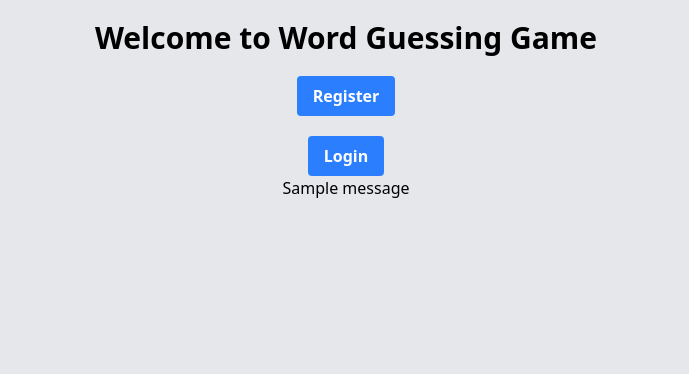
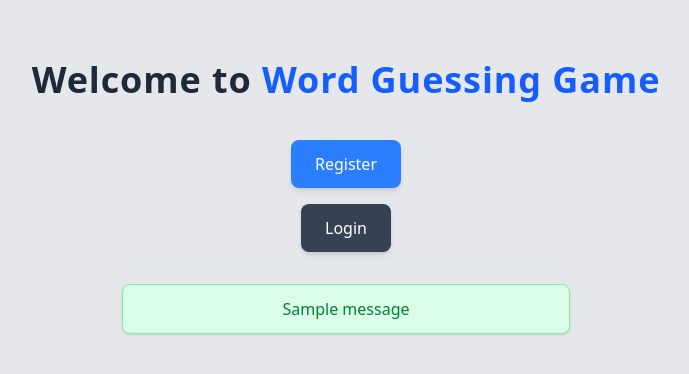
Before and after one commit to Vignesh9123/ot-word-guess-game, a Django app: page / in a window 1280 px wide. Shown: the top 374 px of the page, without its empty margins (294-983 px from the left). Run offline with Django 5.2, Linux system fonts and the light colour scheme; tables that the repository leaves empty hold one stand-in row (values such as "Sample post"); one stand-in notice (Sample message) is shown.

Commit message:
Update index styling

```diff
--- a/wordgame/templates/index.html
+++ b/wordgame/templates/index.html
@@ -1,37 +1,73 @@
 {% extends "layout.html" %}
 
 {% block content %}
-<h1 class="text-3xl font-bold text-center">Welcome {% if user %} Back {% endif %} to Word Guessing Game</h1>
+<div class="max-w-3xl mx-auto mt-10">
+    <h1 class="text-4xl font-extrabold text-center text-gray-800 tracking-wide">
+        Welcome {% if user %} Back {% endif %} to
+        <span class="text-blue-600">Word Guessing Game</span>
+    </h1>
+
     {% if user %}
-<div class="flex gap-5 items-center mt-5 justify-center">
-    <p class="text-center">Hello, {{ user.username }}!</p>
-    <a href="{% url 'logout' %}" class="bg-blue-500 hover:bg-blue-700 text-white font-bold py-2 px-4 rounded">Logout</a>
+    <div class="flex flex-col items-center mt-8 gap-3">
+        <p class="text-lg text-gray-700">Hello, <span class="font-semibold">{{ user.username }}</span></p>
+        <a href="{% url 'logout' %}"
+           class="bg-red-500 hover:bg-red-600 text-white font-medium py-2 px-5 rounded-lg shadow transition">
+           Logout
+        </a>
     </div>
-{% if games_played_today %}
-<p class="text-center my-2">You have played {{ games_played_today }} games today.</p>
-{% endif %}
-<div class="flex flex-col gap-5 items-center mt-5">
-    <a href="{% url 'start_game' %}" class="bg-blue-500 hover:bg-blue-700 text-white font-bold py-2 px-4 rounded">Start
-        Game</a>
+
+    <p class="text-center text-gray-600 mt-4">
+        You have played <span class="font-semibold">{{ games_played_today }}</span> games today.
+    </p>
+
+    <div class="flex flex-col items-center gap-4 mt-8">
+        <a href="{% url 'start_game' %}"
+           class="bg-blue-500 hover:bg-blue-600 text-white font-medium py-3 px-6 rounded-lg shadow-md transition transform hover:scale-105">
+           Start Game
+        </a>
+
         {% if user.is_admin %}
-        <div class="flex gap-5 justify-center items-center mt-5">
-            <a href="{% url 'admin_day' %}" class="bg-blue-500 hover:bg-blue-700 text-white font-bold py-2 px-4 rounded">Day Report for Admin</a>
-            <a href="{% url 'admin_user' %}" class="bg-blue-500 hover:bg-blue-700 text-white font-bold py-2 px-4 rounded">User Report for Admin</a>
+        <div class="flex flex-wrap justify-center gap-4 mt-6">
+            <a href="{% url 'admin_day' %}"
+               class="bg-green-500 hover:bg-green-600 text-white font-medium py-2 px-5 rounded-lg shadow-md transition">
+                Day Report
+            </a>
+            <a href="{% url 'admin_user' %}"
+               class="bg-green-500 hover:bg-green-600 text-white font-medium py-2 px-5 rounded-lg shadow-md transition">
+                User Report
+            </a>
         </div>
         {% endif %}
     </div>
+
     {% else %}
-    <div class="flex flex-col gap-5 items-center mt-5">
+    <div class="flex flex-col gap-4 items-center mt-10">
         <a href="{% url 'register' %}"
-        class="bg-blue-500 hover:bg-blue-700 text-white font-bold py-2 px-4 rounded">Register</a>
-    <a href="{% url 'login' %}" class="bg-blue-500 hover:bg-blue-700 text-white font-bold py-2 px-4 rounded">Login</a>
+           class="bg-blue-500 hover:bg-blue-600 text-white font-medium py-3 px-6 rounded-lg shadow-md transition transform hover:scale-105">
+           Register
+        </a>
+        <a href="{% url 'login' %}"
+           class="bg-gray-700 hover:bg-gray-800 text-white font-medium py-3 px-6 rounded-lg shadow-md transition transform hover:scale-105">
+           Login
+        </a>
     </div>
     {% endif %}
+
     {% if messages %}
-<ul class="messages flex flex-col gap-2 justify-center items-center">
+    <ul class="messages flex flex-col gap-3 mt-8 max-w-md mx-auto">
         {% for message in messages %}
-    <li{% if message.tags %} class="{{ message.tags }}" {% endif %}>{{ message }}</li>
+        <li class="p-3 rounded-lg w-full text-center shadow
+                   {% if message.tags == 'error' %}
+                       bg-red-100 text-red-700 border border-red-300
+                   {% elif message.tags == 'success' %}
+                       bg-green-100 text-green-700 border border-green-300
+                   {% else %}
+                       bg-gray-100 text-gray-700 border border-gray-300
+                   {% endif %}">
+            {{ message }}
+        </li>
         {% endfor %}
     </ul>
     {% endif %}
+</div>
 {% endblock content %}
```
Lines whose indentation alone changed are shown as unchanged.
